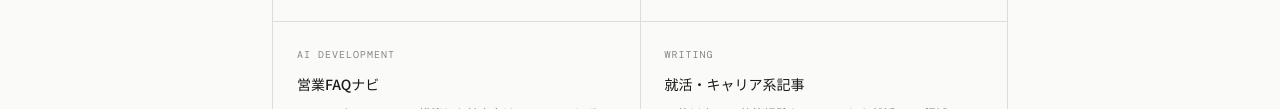
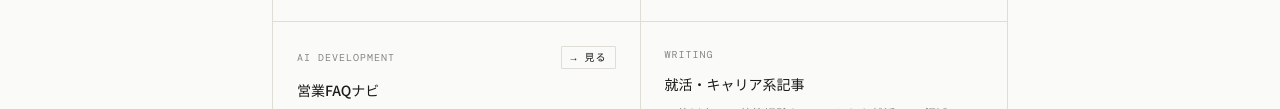
Before and after one commit to saiken2121-dot/kento-portfolio, a plain HTML site: page index.html in a window 1280 px wide. Shown: the part 843-952 px from the top of the page. Drawn offline with nearby package versions, Linux system fonts and the light colour scheme.

Commit message:
add FAQ link

```diff
--- a/index.html
+++ b/index.html
@@ -106,7 +106,10 @@ footer{max-width:800px;margin:0 auto;padding:2rem;border-top:0.5px solid var(--b
       <div class="work-tags"><span class="work-tag">Claude API</span><span class="work-tag">Vercel</span><span class="work-tag">Career</span></div>
     </div>
     <div class="work-item">
-      <div class="work-type">AI Development</div>
+      <div class="work-type">
+        <span>AI Development</span>
+        <a class="work-live" href="https://script.google.com/macros/s/AKfycbzgl6bbhafnW2ftsZey9Dyp1CSE5PGZOazvQZtZJIOxf2rWcZPwt7HdJJANo_wwXeC-GQ/exec" target="_blank">→ 見る</a>
+      </div>
       <div class="work-title">営業FAQナビ</div>
       <div class="work-desc">GAS × ChatGPT APIで構築した社内向けFAQチャットボット。プロンプト設計から運用まで一貫して担当。</div>
       <div class="work-tags"><span class="work-tag">GAS</span><span class="work-tag">ChatGPT API</span><span class="work-tag">Prompt</span></div>
```
